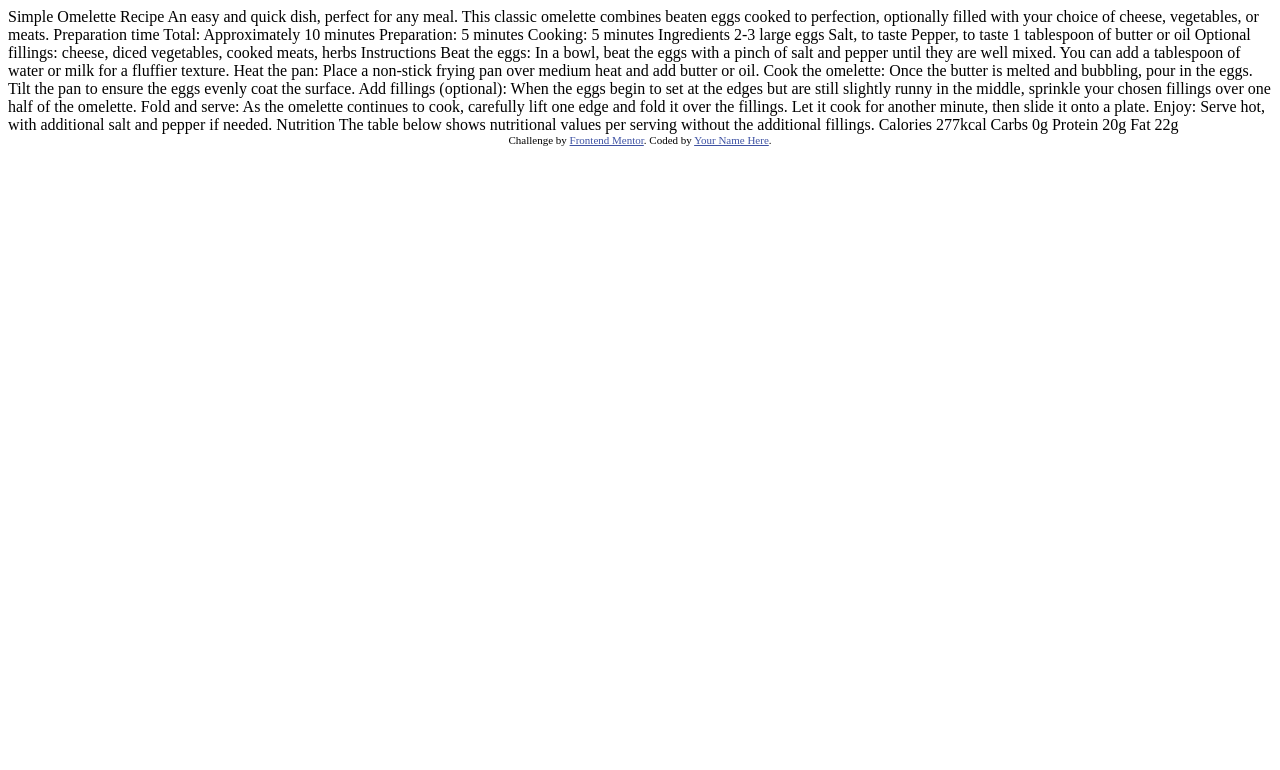
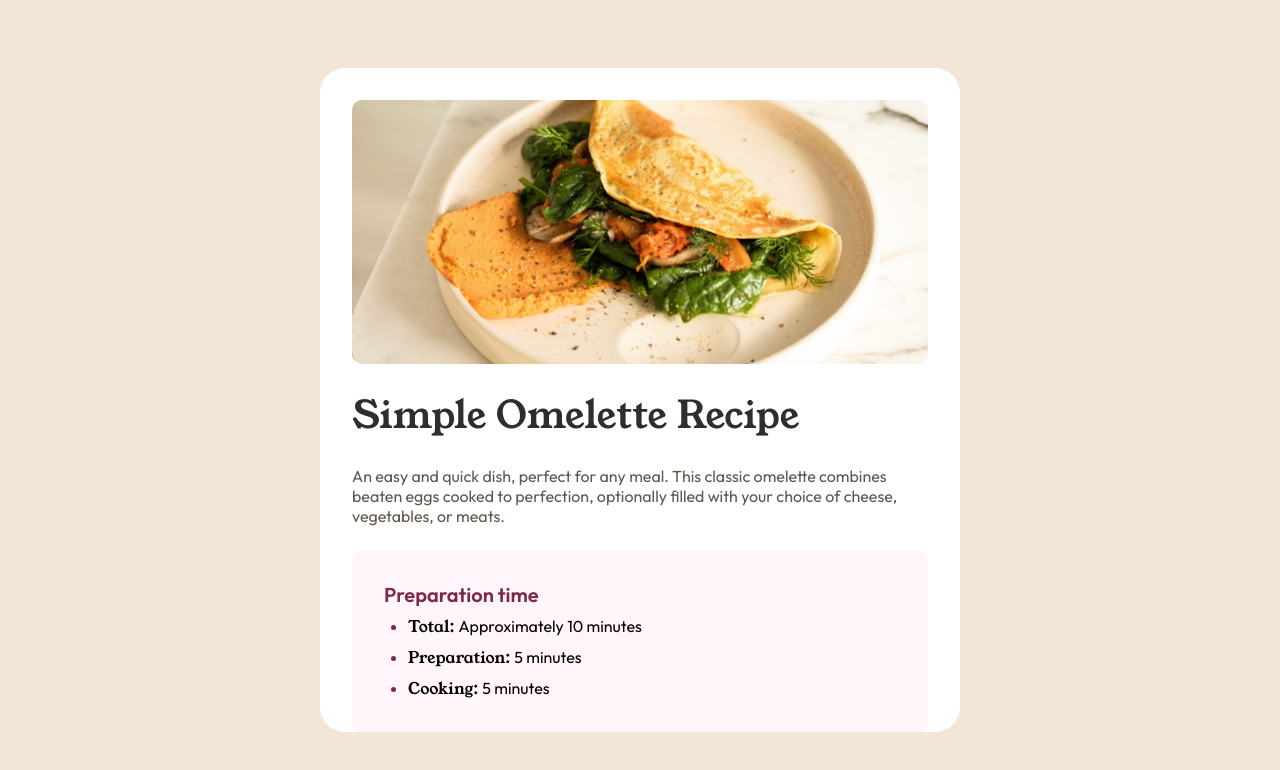
Before and after one commit to D-One-Dev/frontendMentorRecipePage, a plain HTML site: page index.html in a window 1280 px wide. Drawn offline with Linux system fonts and the light colour scheme.

Commit message:
Added  upper third of a page

```diff
--- a/index.html
+++ b/index.html
@@ -5,73 +5,26 @@
     <meta name="viewport" content="width=device-width, initial-scale=1.0"> <!-- displays site properly based on user's device -->
 
     <link rel="icon" type="image/png" sizes="32x32" href="./assets/images/favicon-32x32.png">
+    <link rel="stylesheet" href="./styles.css">
 
     <title>Frontend Mentor | Recipe page</title>
-
-  <!-- Feel free to remove these styles or customise in your own stylesheet 👍 -->
-  <style>
-    .attribution { font-size: 11px; text-align: center; }
-    .attribution a { color: hsl(228, 45%, 44%); }
-  </style>
   </head>
   <body>
-
-  Simple Omelette Recipe
-
-  An easy and quick dish, perfect for any meal. This classic omelette combines beaten eggs cooked
-  to perfection, optionally filled with your choice of cheese, vegetables, or meats.
-
-  Preparation time
-
-  Total: Approximately 10 minutes
-  Preparation: 5 minutes
-  Cooking: 5 minutes
-
-  Ingredients
-
-  2-3 large eggs
-  Salt, to taste
-  Pepper, to taste
-  1 tablespoon of butter or oil
-  Optional fillings: cheese, diced vegetables, cooked meats, herbs
-
-  Instructions
-
-  Beat the eggs: In a bowl, beat the eggs with a pinch of salt and pepper until they are well mixed.
-  You can add a tablespoon of water or milk for a fluffier texture.
-
-  Heat the pan: Place a non-stick frying pan over medium heat and add butter or oil.
-
-  Cook the omelette: Once the butter is melted and bubbling, pour in the eggs. Tilt the pan to ensure
-  the eggs evenly coat the surface.
-
-  Add fillings (optional): When the eggs begin to set at the edges but are still slightly runny in the
-  middle, sprinkle your chosen fillings over one half of the omelette.
-
-  Fold and serve: As the omelette continues to cook, carefully lift one edge and fold it over the
-  fillings. Let it cook for another minute, then slide it onto a plate.
-
-  Enjoy: Serve hot, with additional salt and pepper if needed.
-
-  Nutrition
-
-  The table below shows nutritional values per serving without the additional fillings.
-
-  Calories
-  277kcal
-
-  Carbs
-  0g
-
-  Protein
-  20g
-
-  Fat
-  22g
-
-  <div class="attribution">
-    Challenge by <a href="https://www.frontendmentor.io?ref=challenge" target="_blank">Frontend Mentor</a>.
-    Coded by <a href="#">Your Name Here</a>.
+    <main>
+      <div class="main-panel">
+        <img class="recipe-image" src="./assets/images/image-omelette.jpeg" alt="Omelette">
+        <h1>Simple Omelette Recipe</h1>
+        <h2>An easy and quick dish, perfect for any meal. This classic omelette combines beaten eggs cooked
+          to perfection, optionally filled with your choice of cheese, vegetables, or meats.</h2>
+        <div class="prep-time">
+          <h3>Preparation time</h3>
+          <ul>
+            <li><b>Total: </b>Approximately 10 minutes</li>
+            <li><b>Preparation: </b>5 minutes</li>
+            <li><b>Cooking: </b>5 minutes</li>
+          </ul>
         </div>
+      </div>
+    </main>
   </body>
 </html>
--- /dev/null
+++ b/styles.css
@@ -0,0 +1,102 @@
+@font-face {
+    font-family: "Young Serif";
+    src: url(./assets/fonts/young-serif/YoungSerif-Regular.ttf);
+}
+
+@font-face {
+    font-family: "Outfit";
+    src: url(./assets/fonts/outfit/Outfit-VariableFont_wght.ttf);
+}
+
+* {
+    box-sizing: border-box;
+    margin: 0;
+    padding: 0;
+    font-size: 16px;
+    font-family: "Young Serif";
+    font-weight: 400;
+
+    --stone-100: hsl(30, 54%, 90%);
+    --stone-150: hsl(30, 18%, 87%);
+    --stone-600: hsl(30, 10%, 34%);
+    --stone-900: hsl(24, 5%, 18%);
+    --brown-800: hsl(14, 45%, 36%);
+    --rose-800: hsl(332, 51%, 32%);
+    --rose-50: hsl(330, 100%, 98%);
+}
+
+main {
+    width: 100vw;
+    height: 100vh;
+    background-color: var(--stone-100);
+    display: flex;
+    align-items: center;
+    justify-content: center;
+}
+
+.main-panel {
+    width: clamp(640px, 37.5%, 720px);
+    height: auto;
+    /* height: 600px; */
+    background-color: white;
+    border-radius: 25px;
+    display: flex;
+    flex-direction: column;
+    align-items: center;
+    row-gap: 24px;
+}
+
+.recipe-image {
+    margin-top: 32px;
+    width: calc(100% - 64px);
+    border-radius: 10px;
+}
+
+h1 {
+    font-size: 38px;
+    width: calc(100% - 64px);
+    text-align: start;
+    color: var(--stone-900);
+}
+
+h2 {
+    font-family: "Outfit";
+    font-weight: 400;
+    width: calc(100% - 64px);
+    text-align: start;
+    color: var(--stone-600);
+}
+
+.prep-time {
+    width: calc(100% - 64px);
+    background-color: var(--rose-50);
+    height: auto;
+    border-radius: 10px;
+    display: flex;
+    flex-direction: column;
+    align-items: center;
+}
+
+h3 {
+    margin-top: 32px;
+    font-family: "Outfit";
+    font-weight: 600;
+    color: var(--rose-800);
+    font-size: 20px;
+    width: calc(100% - 64px);
+}
+
+ul {
+    width: calc(100% - 64px);
+    margin-left: 48px;
+    margin-bottom: 32px;
+}
+
+li {
+    margin-top: 8px;
+    font-family: "Outfit";
+}
+
+li::marker {
+    color: var(--rose-800);
+}
```
Also changed, not shown: text.txt (added). Lines whose indentation alone changed are shown as unchanged.
